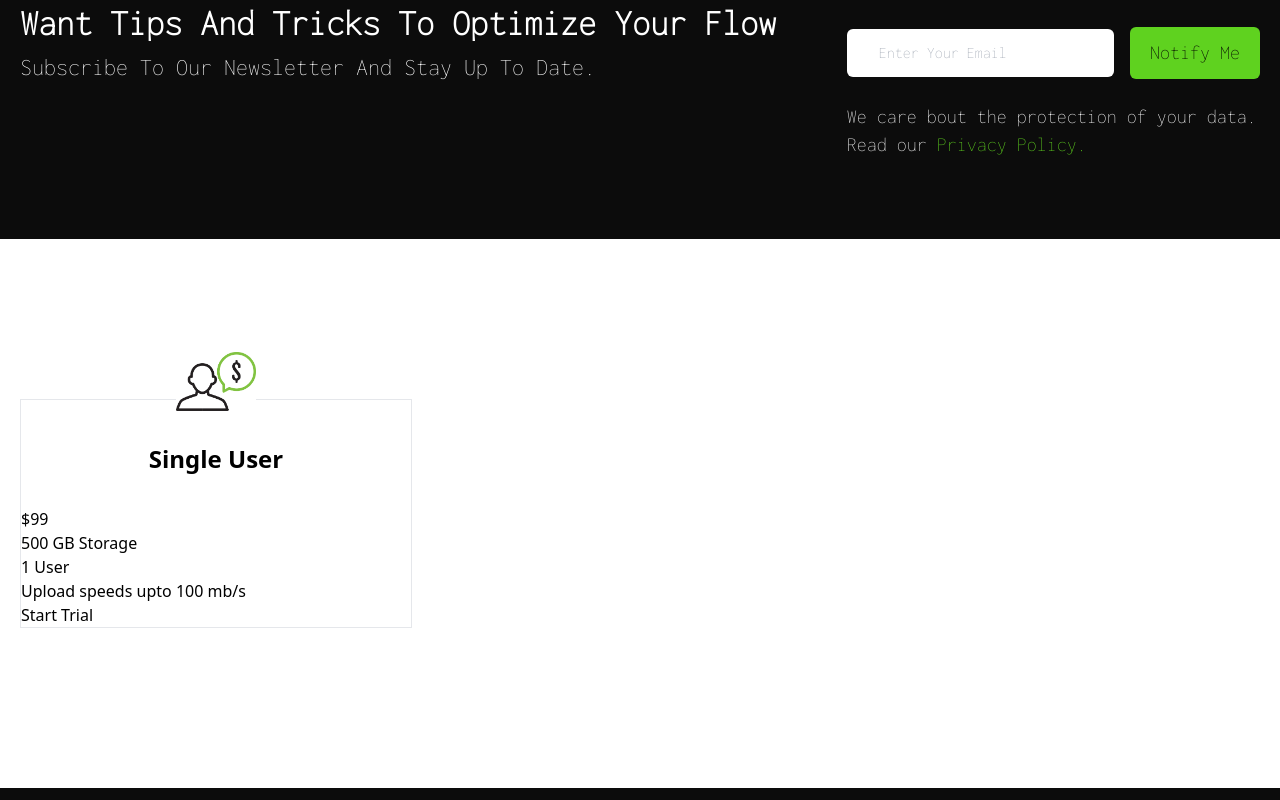
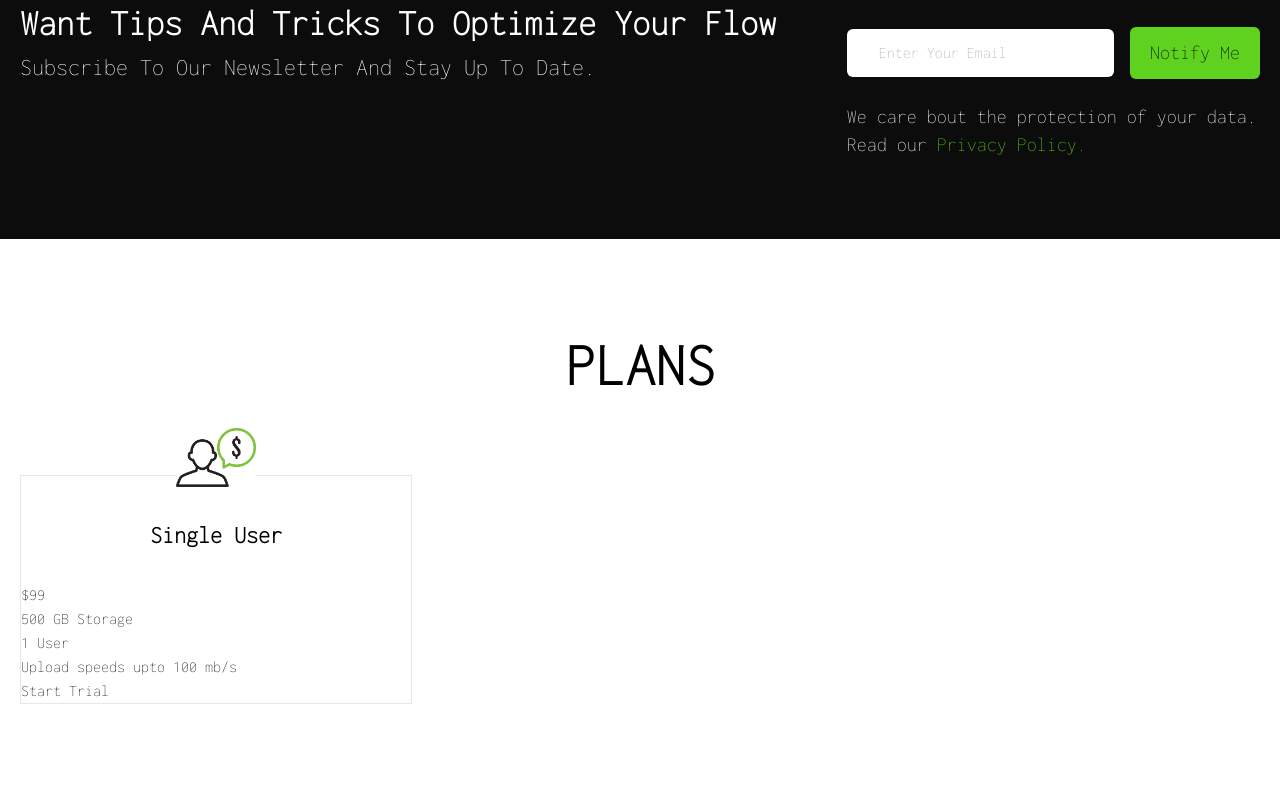
Before and after one commit to AmandeepSingh789/Data-Company-Landing-Page, a React (Create React App) app: page / in a window 1280 px wide. Shown: the part 1419-2219 px from the top of the page. Built offline with nearby package versions, Linux system fonts and the light colour scheme.

Commit message:
made card

```diff
--- a/src/components/Plans.jsx
+++ b/src/components/Plans.jsx
@@ -6,7 +6,12 @@ import triple from '../assets/triple.png'
 
 const Plans = () => {
   return (
-    <div className='w-full py-[10rem] px-4 bg-white'>
+
+
+    <div className='w-full py-[6rem] px-4 bg-white font-Inconsolata'>
+        <div className='flex flex-row justify-center text-6xl font-bold mb-20'>
+            PLANS
+         </div>
         <div className='max-w-[1240px] mx-auto grid md:grid-cols-3 gap-8'>
 
             <div className='w-full border '>
```
